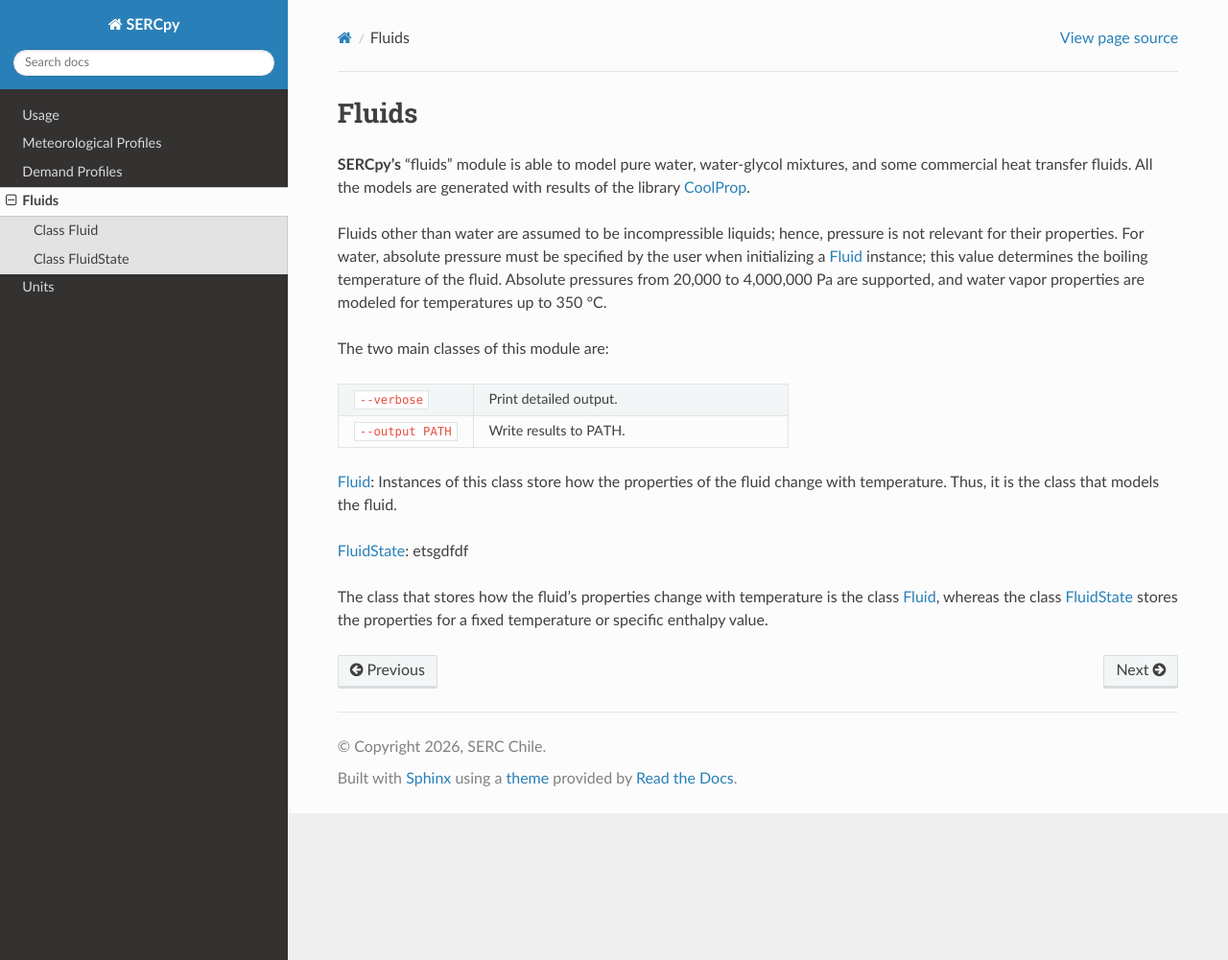
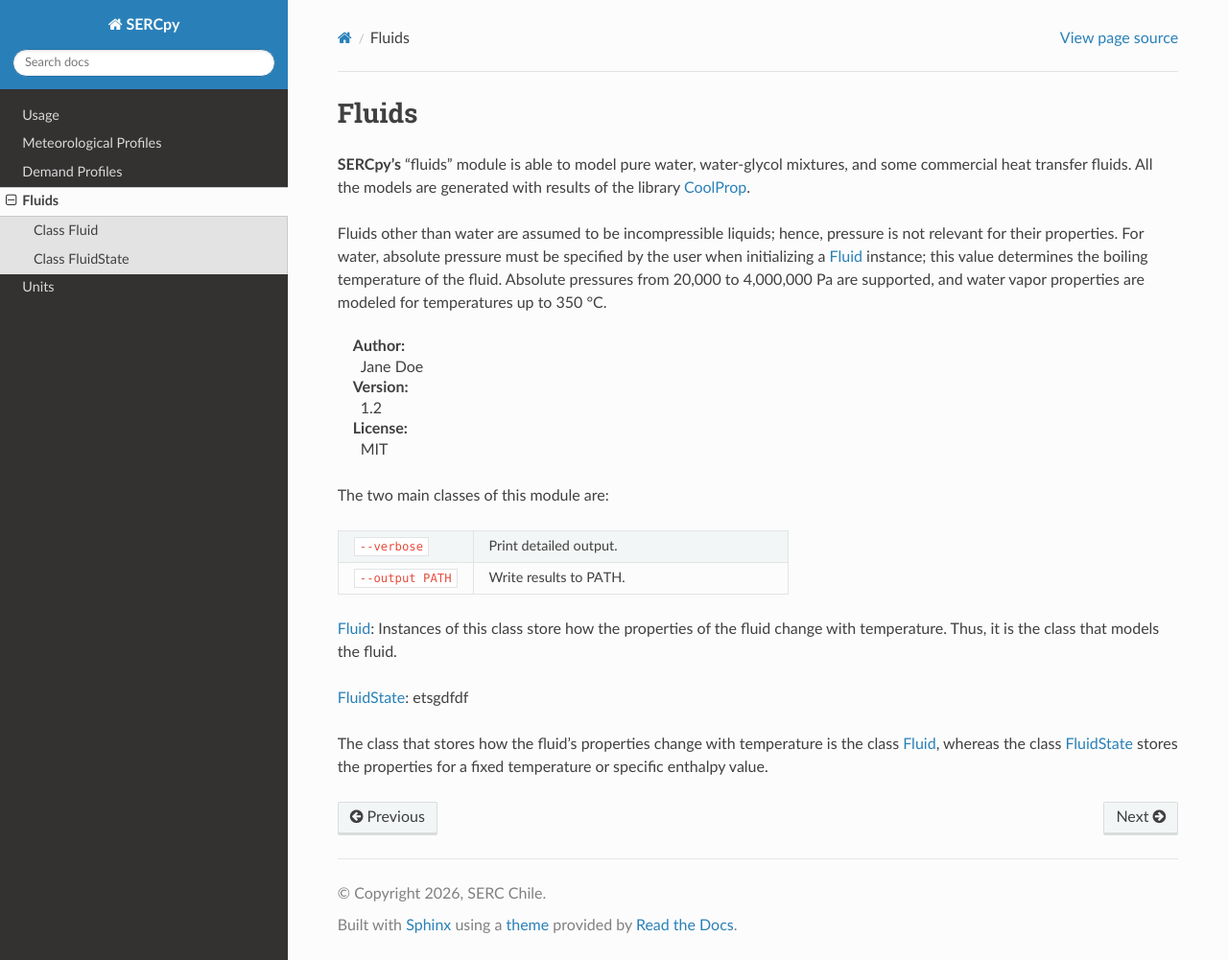
Before and after one commit to serc-chile/SERCpy, a Sphinx documentation site: the page built from docs/source/fluids.rst, in a window 1280 px wide and 1001 px high. Shown: the whole window at 96% size. Built offline with Sphinx 7.4.7 and the Read the Docs theme 3.1.0, drawn with Linux system fonts in a browser that asks for light colours; pages that are not in the unit, such as notebooks, are missing from menus.

Commit message:
Update fluids.rst

```diff
--- a/docs/source/fluids.rst
+++ b/docs/source/fluids.rst
@@ -4,6 +4,10 @@ Fluids
 **SERCpy's** "fluids" module is able to model pure water, water-glycol mixtures, and some commercial heat transfer fluids. All the models are generated with results of the library `CoolProp <https://coolprop.org/>`_.
 
 Fluids other than water are assumed to be incompressible liquids; hence, pressure is not relevant for their properties. For water, absolute pressure must be specified by the user when initializing a :doc:`Fluid <fluid_class>` instance; this value determines the boiling temperature of the fluid. Absolute pressures from 20,000 to 4,000,000 Pa are supported, and water vapor properties are modeled for temperatures up to 350 °C.
+
+:Author: Jane Doe
+:Version: 1.2
+:License: MIT
 
 The two main classes of this module are:
 
```
